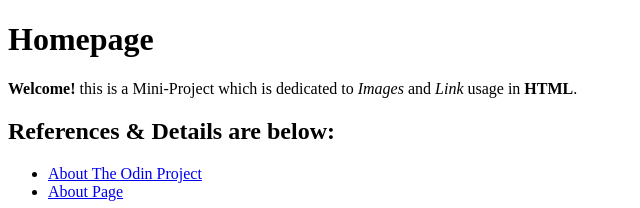
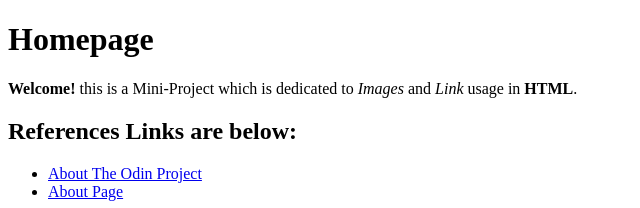
Before and after one commit to Pndege/odin-links-and-images, a plain HTML site: page index.html in a window 1280 px wide. Shown: the top 208 px of the page, without its empty margins (0-640 px from the left). Drawn offline with Linux system fonts and the light colour scheme.

Commit message:
HomePage.

```diff
--- a/index.html
+++ b/index.html
@@ -7,7 +7,7 @@
         <body>
             <h1>Homepage</h1>
             <p><strong>Welcome!</strong> this is a Mini-Project which is dedicated to <em>Images</em> and <em>Link</em> usage in <strong>HTML</strong>.</p>
-            <h2>References & Details are below:</h2>
+            <h2>References Links are below:</h2>
             <ul>
                 <li><a href="https://www.theodinproject.com/about" target="_Blank" rel="noopener noreferrer"> About The Odin Project</a></li>
                 <li><a href="pages/about.html">About Page</a></li>
```
